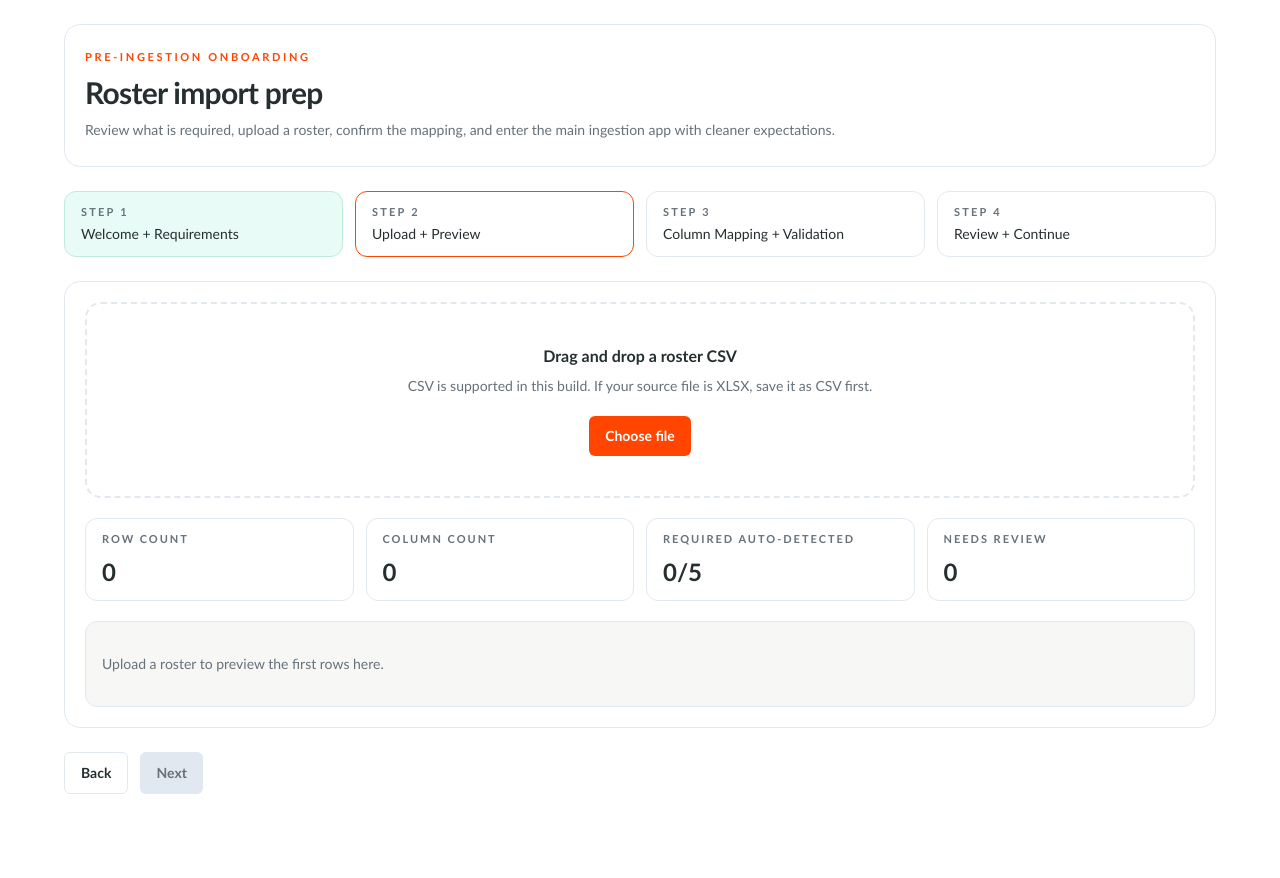
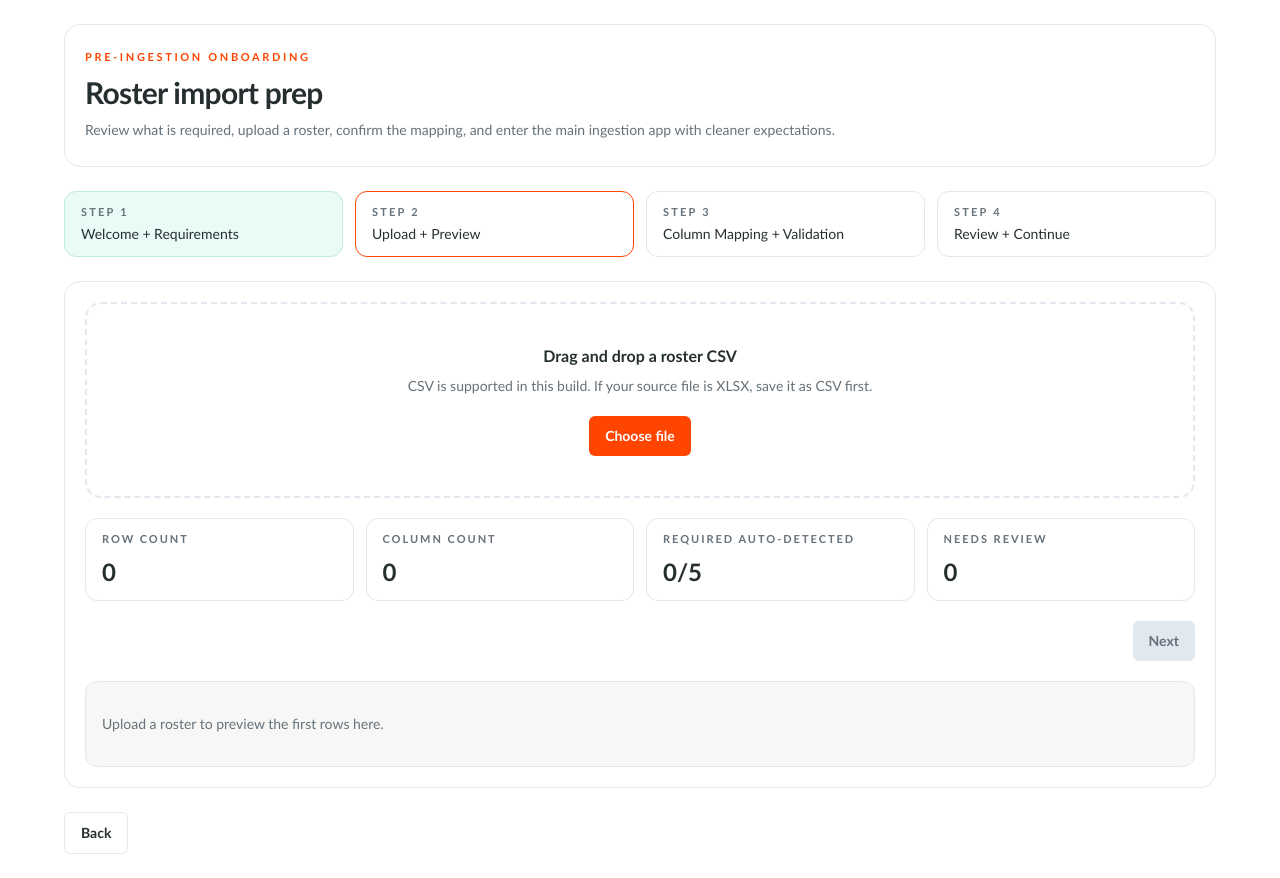
Before and after one commit to mstar-sales-ops/people-analytics-roster, a React (Vite) app: page / in a window 1280 px wide. Both pictures are taken after a click on the button "Upload roster". Before the commit the page ends 818 px from the top, so only its background shows below. Built offline with nearby package versions, Linux system fonts and the light colour scheme.

Commit message:
Polish onboarding upload step

```diff
--- a/src/components/onboarding/FileUploadPanel.jsx
+++ b/src/components/onboarding/FileUploadPanel.jsx
@@ -13,6 +13,25 @@ export default function FileUploadPanel({ uploadedFile, onFileSelected }) {
 
   return (
     <div className="space-y-4">
+      {uploadedFile ? (
+        <div className="flex flex-col gap-3 rounded-xl border border-[color:var(--line)] bg-[color:var(--surface-soft)] px-4 py-4 sm:flex-row sm:items-center sm:justify-between">
+          <div>
+            <div className="text-[11px] font-semibold uppercase tracking-[0.18em] text-[color:var(--muted)]">
+              Uploaded roster
+            </div>
+            <div className="mt-1 text-sm font-semibold text-[color:var(--ink)]">
+              {uploadedFile.name}
+            </div>
+          </div>
+          <button
+            className="rounded-md border border-[color:var(--line)] bg-white px-4 py-2 text-sm font-semibold text-[color:var(--ink)] hover:border-[color:var(--brand)] hover:text-[color:var(--brand)]"
+            type="button"
+            onClick={() => inputRef.current?.click()}
+          >
+            Upload Roster Again
+          </button>
+        </div>
+      ) : (
         <div
           className={`rounded-2xl border-2 border-dashed px-5 py-10 text-center transition ${
             isDragging
@@ -46,6 +65,9 @@ export default function FileUploadPanel({ uploadedFile, onFileSelected }) {
           >
             Choose file
           </button>
+        </div>
+      )}
+
       <input
         ref={inputRef}
         className="hidden"
@@ -54,12 +76,5 @@ export default function FileUploadPanel({ uploadedFile, onFileSelected }) {
         onChange={(event) => onFileSelected(event.target.files?.[0] ?? null)}
       />
     </div>
-
-      {uploadedFile ? (
-        <div className="rounded-xl border border-[color:var(--line)] bg-[color:var(--surface-soft)] px-4 py-3 text-sm text-[color:var(--ink)]">
-          Selected file: <strong>{uploadedFile.name}</strong>
-        </div>
-      ) : null}
-    </div>
   );
 }
--- a/src/components/onboarding/OnboardingWizard.jsx
+++ b/src/components/onboarding/OnboardingWizard.jsx
@@ -157,6 +157,16 @@ export default function OnboardingWizard({ onComplete }) {
             suggestions={mappingSuggestions}
             validationResults={validationResults}
           />
+          <div className="flex justify-end">
+            <button
+              className="rounded-md bg-[color:var(--brand)] px-4 py-2.5 text-sm font-semibold text-white hover:bg-[color:var(--brand-hover)] disabled:cursor-not-allowed disabled:bg-[color:var(--line)] disabled:text-[color:var(--muted)]"
+              type="button"
+              disabled={!uploadedFile}
+              onClick={() => setCurrentStep(3)}
+            >
+              Next
+            </button>
+          </div>
           <DataPreviewTable headers={parseState.headers} rows={parseState.previewRows} />
         </div>
       );
@@ -278,7 +288,7 @@ export default function OnboardingWizard({ onComplete }) {
             </button>
           ) : null}
 
-          {currentStep < 4 ? (
+          {currentStep < 4 && currentStep !== 2 ? (
             <button
               className="rounded-md bg-[color:var(--brand)] px-4 py-2.5 text-sm font-semibold text-white hover:bg-[color:var(--brand-hover)] disabled:cursor-not-allowed disabled:bg-[color:var(--line)] disabled:text-[color:var(--muted)]"
               type="button"
```
Lines whose indentation alone changed are shown as unchanged.
